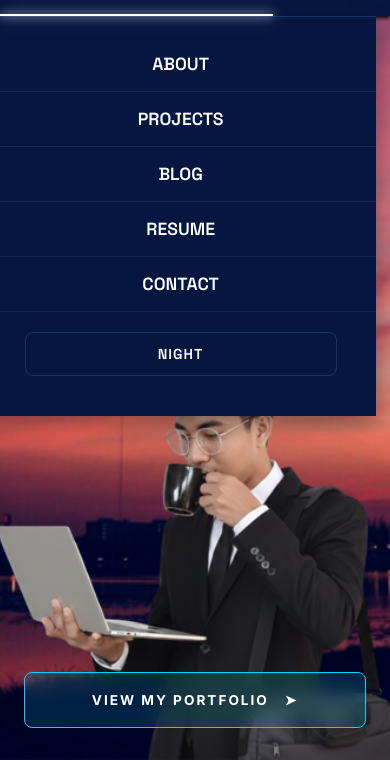
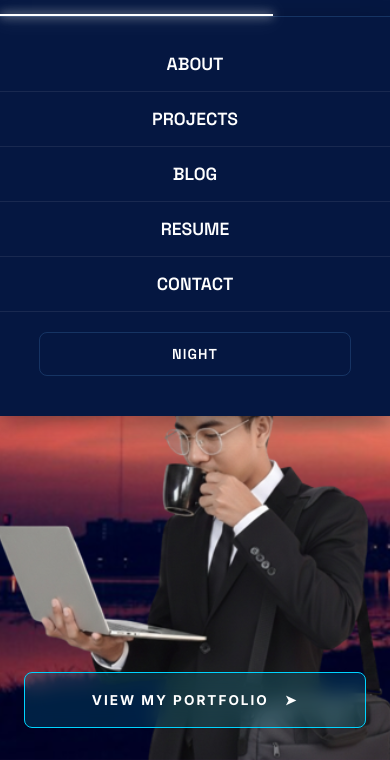
Before and after one commit to Satwinder-stack/Portfolio-Final, a plain HTML site: page index.html in a window 390 px wide. Both pictures are taken after a click on the button "Open menu". Shown: the part 84-844 px from the top of the page. Drawn offline with Linux system fonts and the light colour scheme; a web font is replaced by a local one.

Commit message:
Update index.css

```diff
--- a/css/index.css
+++ b/css/index.css
@@ -459,6 +459,13 @@ header{
     }
 }
 
+@media (max-width: 800px) {
+    .main-nav{
+        width: 100%;
+        margin-left: auto;
+    }
+}
+
 @media (max-width: 720px) {
     .menu-toggle {
         position: fixed !important;
```
